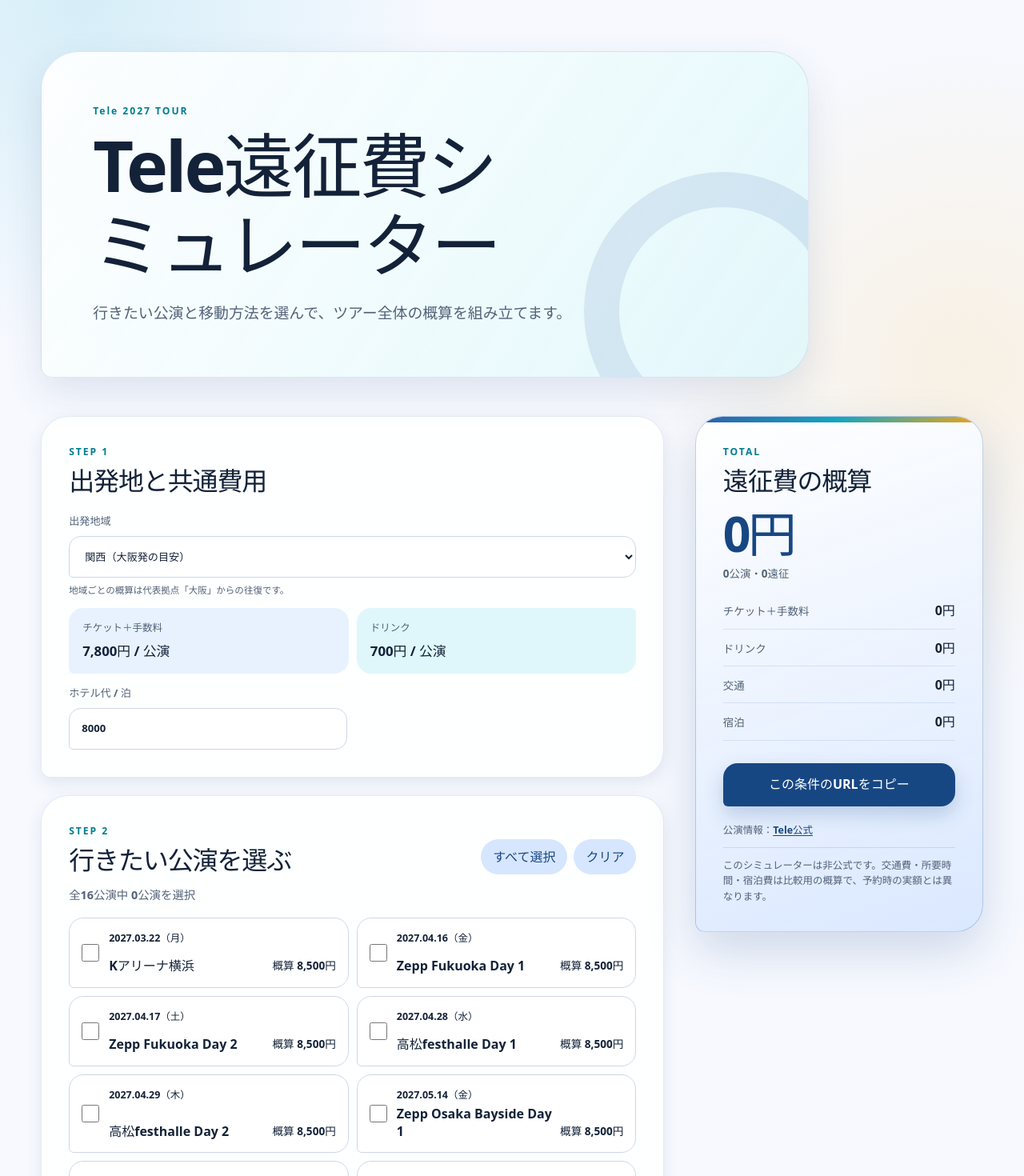
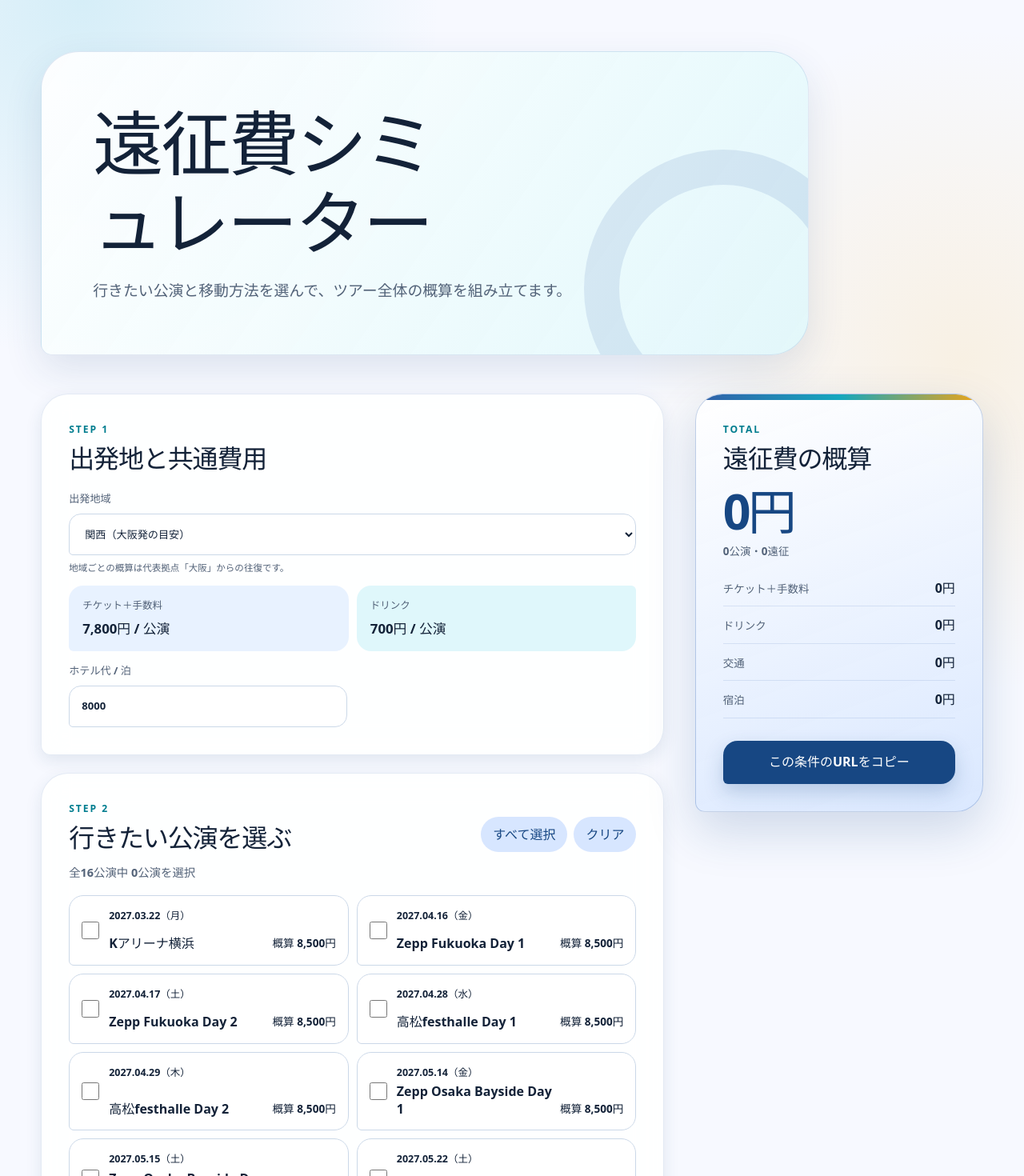
Before and after one commit to nekoneko03/tele-tour-budget, a Next.js app: page / in a window 1280 px wide. Shown: the top 1470 px of the page at 80% size. Built offline with nearby package versions, Linux system fonts and the light colour scheme.

Commit message:
style: simplify simulator branding

```diff
--- a/app/layout.tsx
+++ b/app/layout.tsx
@@ -3,9 +3,9 @@
 import "./globals.css";
 
 export const metadata: Metadata = {
-  title: "Tele 2027 遠征費シミュレーター",
+  title: "遠征費シミュレーター",
   description:
-    "Tele 2027ツアーのチケット・交通・宿泊費を、公演と移動手段から試算できる非公式シミュレーター。",
+    "チケット・交通・宿泊費を、公演と移動手段から試算できる遠征費シミュレーター。",
 };
 
 export const viewport: Viewport = {
--- a/app/page.tsx
+++ b/app/page.tsx
@@ -3,7 +3,6 @@
 import { useEffect, useMemo, useState } from "react";
 
 import {
-  officialSourceUrl,
   regions,
   shows,
   venues,
@@ -186,8 +185,7 @@
   return (
     <main className="simulator-shell">
       <header className="hero">
-        <p className="eyebrow">Tele 2027 TOUR</p>
-        <h1>Tele遠征費シミュレーター</h1>
+        <h1>遠征費シミュレーター</h1>
         <p className="hero-copy">
           行きたい公演と移動方法を選んで、ツアー全体の概算を組み立てます。
         </p>
@@ -498,15 +496,6 @@
             この条件のURLをコピー
           </button>
           {shareStatus && <p className="share-status">{shareStatus}</p>}
-          <p className="source-note">
-            公演情報：
-            <a href={officialSourceUrl} target="_blank" rel="noreferrer">
-              Tele公式
-            </a>
-          </p>
-          <p className="disclaimer">
-            このシミュレーターは非公式です。交通費・所要時間・宿泊費は比較用の概算で、予約時の実額とは異なります。
-          </p>
         </aside>
       </div>
     </main>
```
